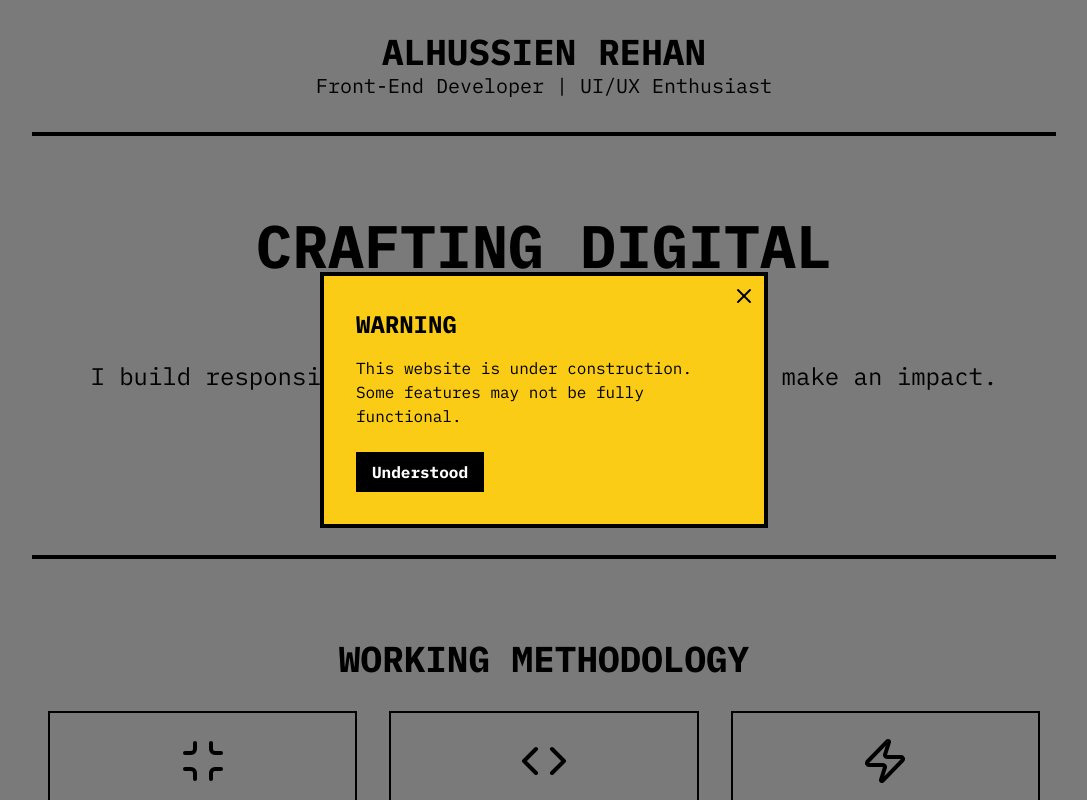
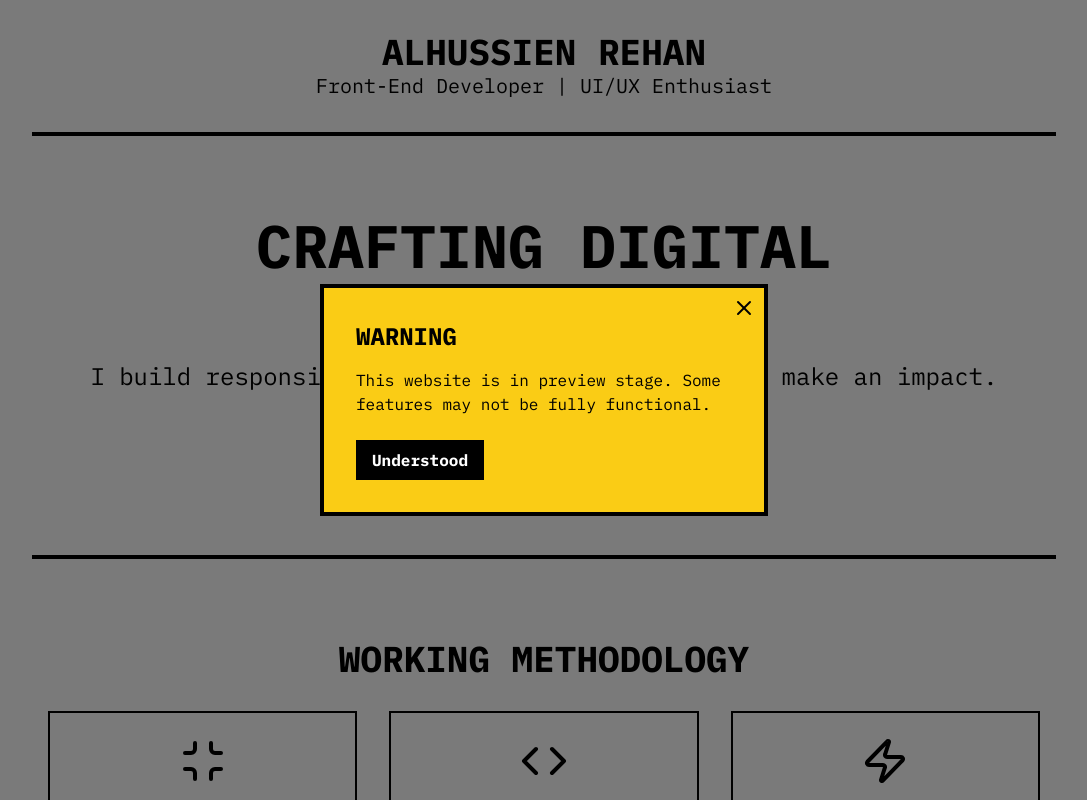
Before and after one commit to donRehan/elPortfolio, a Next.js app: page / in a window 1280 px wide. Shown: the top 800 px of the page, without its empty margins (96-1183 px from the left). Built offline with nearby package versions, Linux system fonts and the light colour scheme.

Commit message:
Preview version 1.0.0

```diff
--- a/src/app/page.tsx
+++ b/src/app/page.tsx
@@ -27,7 +27,7 @@ function WarningModal({ isOpen, onClose }) {
           <X size={24} />
         </button>
         <h2 className="text-2xl font-bold text-black mb-4">WARNING</h2>
-        <p className="text-black mb-6">This website is under construction. Some features may not be fully functional.</p>
+        <p className="text-black mb-6">This website is in preview stage. Some features may not be fully functional.</p>
         <button
           onClick={onClose}
           className="bg-black text-white px-4 py-2 font-bold hover:bg-gray-800 transition-colors"
```
